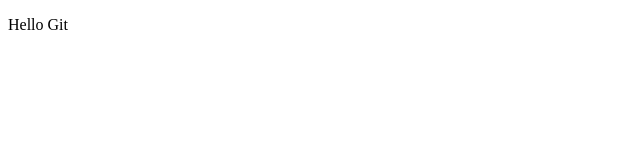
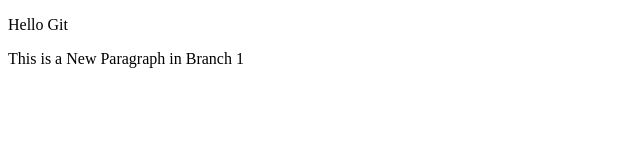
Before and after one commit to sharry46/Local-Repo, a plain HTML site: page index.html in a window 1280 px wide. Shown: the whole page, without its empty margins (0-640 px from the left). Drawn offline with Linux system fonts and the light colour scheme.

Commit message:
Add new Paragraph

```diff
--- a/index.html
+++ b/index.html
@@ -7,5 +7,6 @@
 </head>
 <body>
     <p>Hello Git </p>
+    <p>This is a New Paragraph in Branch 1</p>
 </body>
 </html>
```
